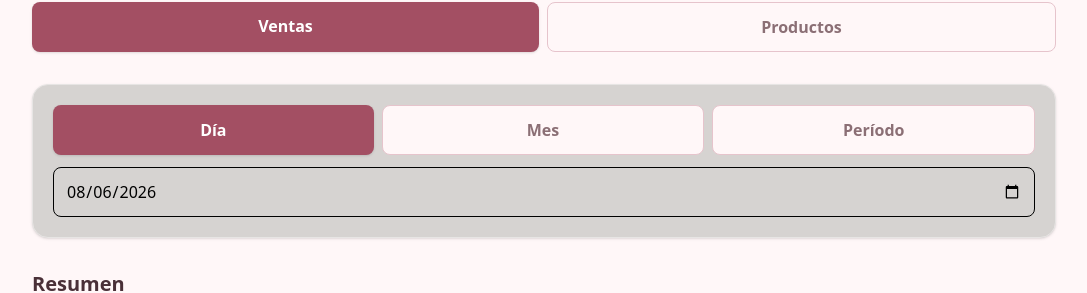
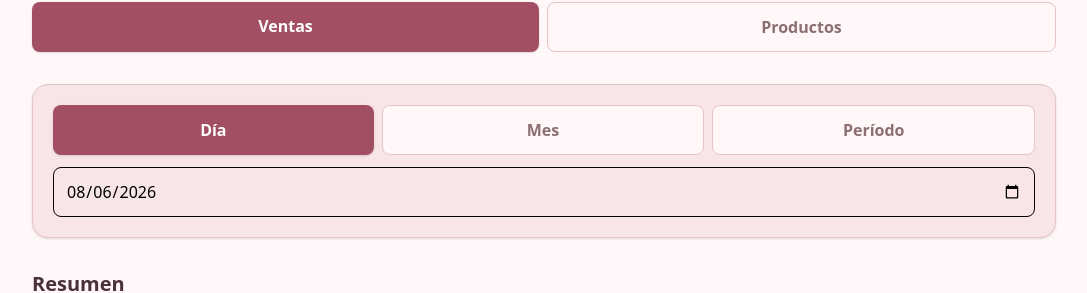
Before and after one commit to Serech-dev/market-manager, a React app in the folder frontend/: page / in a window 1280 px wide. Shown: the part 169-462 px from the top of the page, without its empty margins (96-1183 px from the left). Built offline with nearby package versions, Linux system fonts and the light colour scheme; no server answers; sample sign-in values are in the browser's storage; the HTML template or start-up script is replaced by a standard one.

Commit message:
[front] fix color background outside of palette

```diff
--- a/frontend/src/pages/Dashboard.jsx
+++ b/frontend/src/pages/Dashboard.jsx
@@ -219,7 +219,7 @@ function Dashboard() {
 
                 <AppNavigation />
 
-                <section className="rounded-2xl border border-stone-200 bg-stone-300 p-5 shadow-sm">
+                <section className="rounded-2xl border border-[var(--border)] bg-[var(--surface-accent)] p-5 shadow-sm">
                     <FilterBar
                         filterMode={filterMode}
                         setFilterMode={setFilterMode}
--- a/frontend/src/pages/ProductDetail.jsx
+++ b/frontend/src/pages/ProductDetail.jsx
@@ -160,7 +160,7 @@ function ProductDetail() {
                     </p>
                 </header>
 
-                <section className="rounded-2xl border border-stone-200 bg-stone-300 p-5 shadow-sm">
+                <section className="rounded-2xl border border-[var(--border)] bg-[var(--surface-accent)] p-5 shadow-sm">
                     <FilterBar
                         filterMode={filterMode}
                         setFilterMode={setFilterMode}
```
